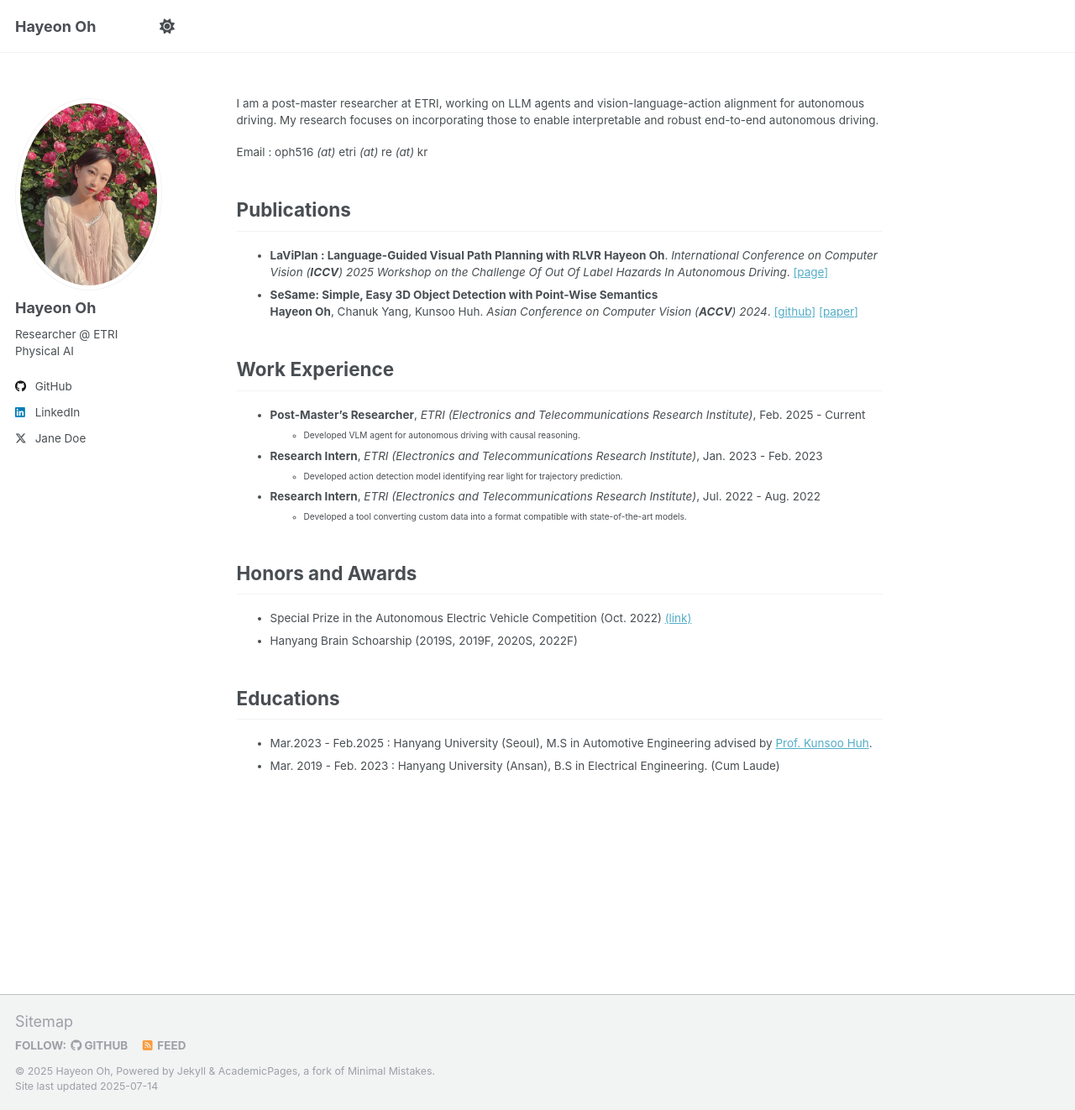
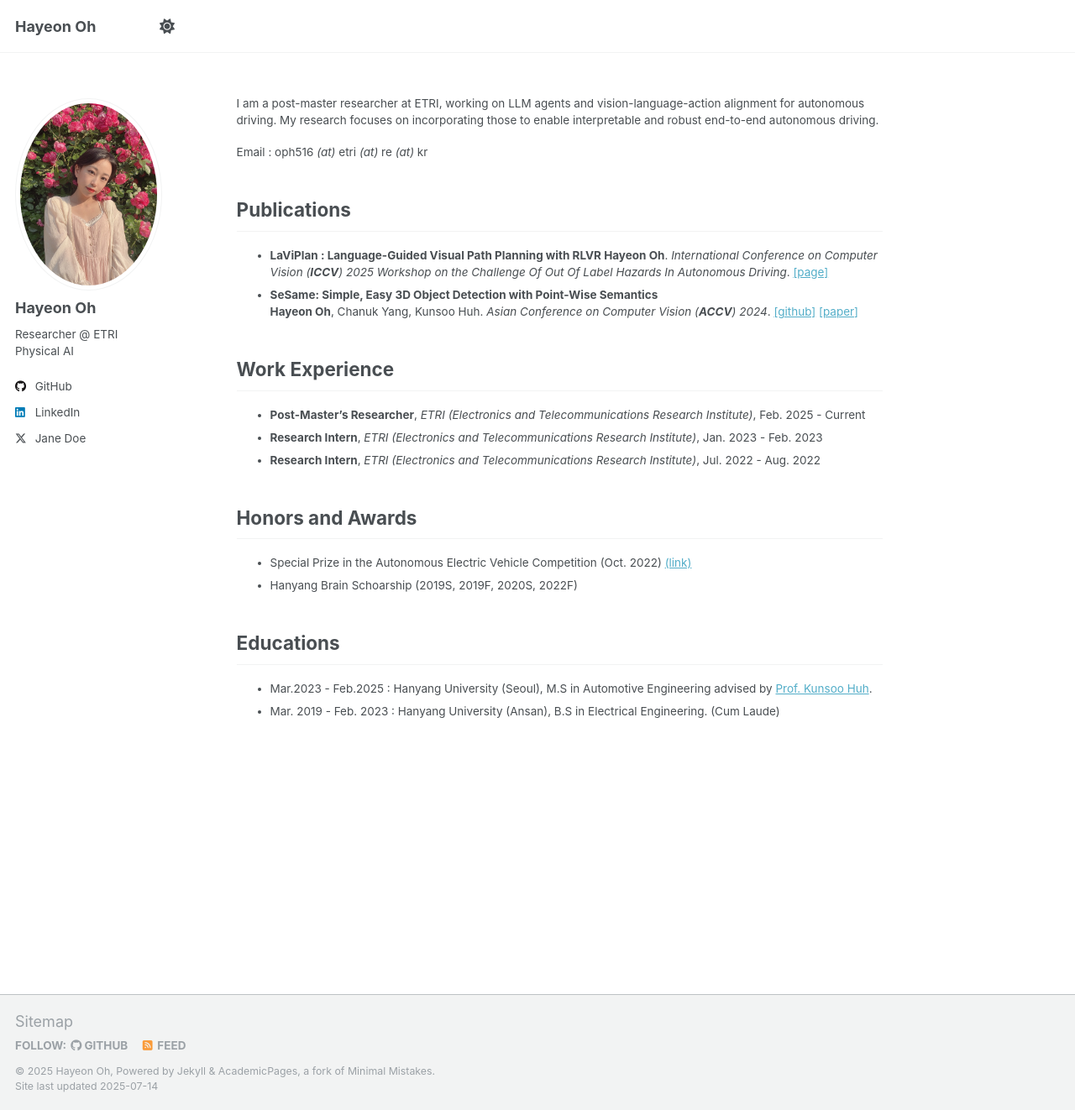
Before and after one commit to OPhD-hahao/OPhD-hahao.github.io, a Jekyll site: the page built from _pages/about.md, in a window 1280 px wide and 1322 px high. Shown: the whole window at 84% size. Built offline with Jekyll 4.4.1, drawn with Linux system fonts in a browser that asks for light colours; a script that is not in the unit is left out.

Commit message:
Edit about.md

```diff
--- a/_pages/about.md
+++ b/_pages/about.md
@@ -25,11 +25,8 @@ Email : oph516 *(at)* etri *(at)* re *(at)* kr
 ## Work Experience
 
 - **Post-Master’s Researcher**, *ETRI (Electronics and Telecommunications Research Institute)*, Feb. 2025 - Current
-  - Developed VLM agent for autonomous driving with causal reasoning.
 - **Research Intern**, *ETRI (Electronics and Telecommunications Research Institute)*, Jan. 2023 - Feb. 2023
-  - Developed action detection model identifying rear light for trajectory prediction.
 - **Research Intern**, *ETRI (Electronics and Telecommunications Research Institute)*, Jul. 2022 - Aug. 2022
-  - Developed a tool converting custom data into a format compatible with state-of-the-art models.
 
 ## Honors and Awards
 
```
